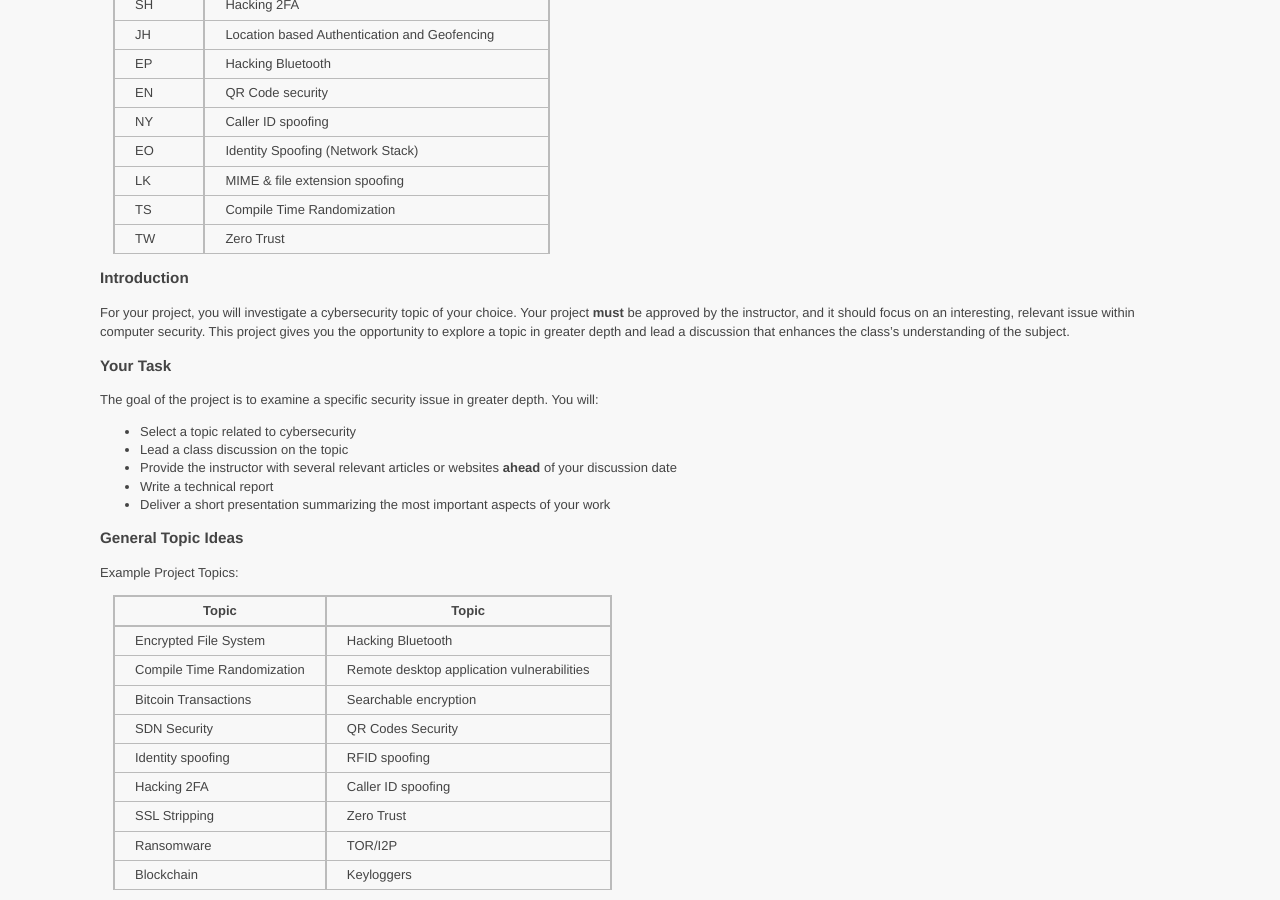
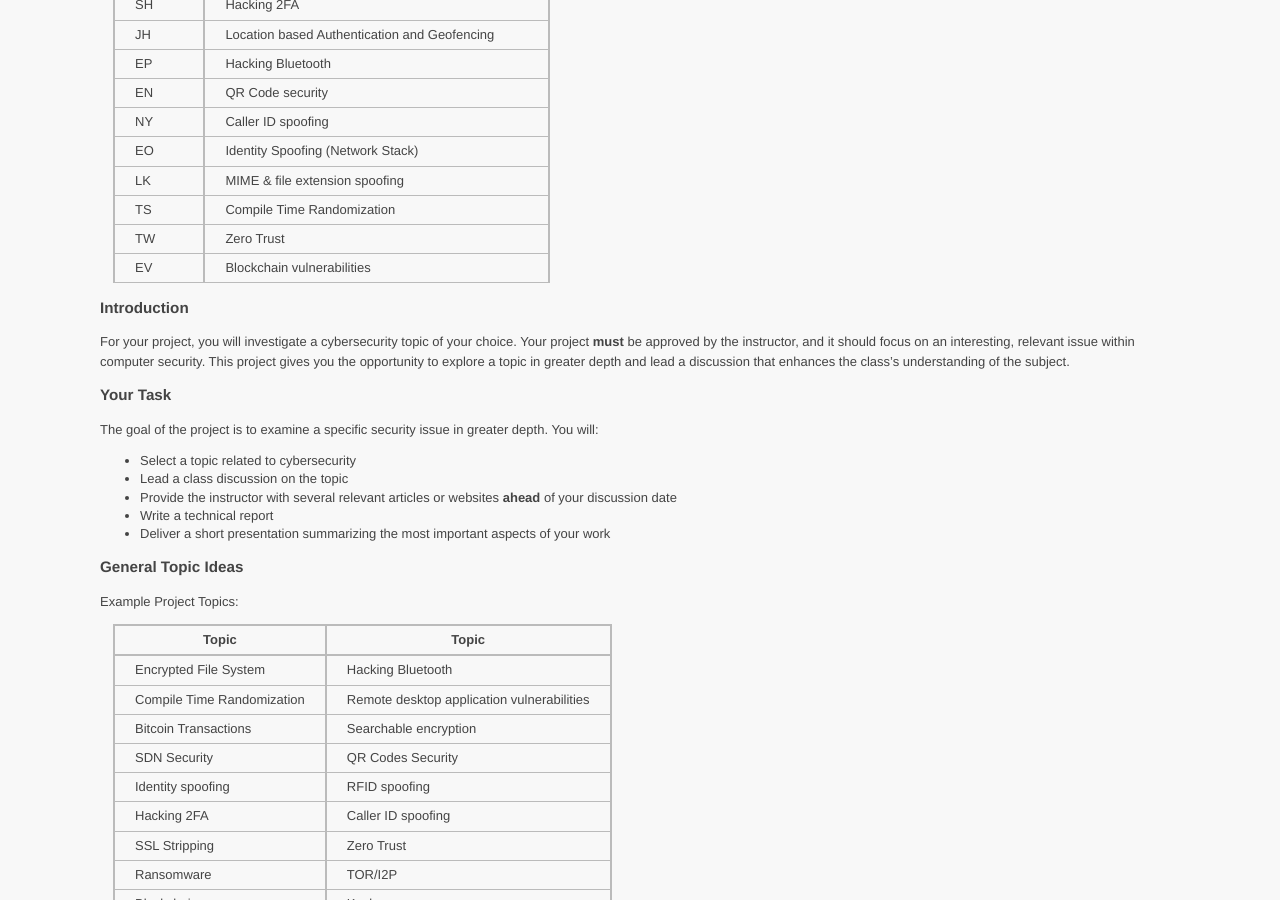
Before and after one commit to ycpcs/cs335-spring2026, a Jekyll site: the page built from assignments/project.md, in a window 1280 px wide and 900 px high, scrolled down 458 px. Built offline with Jekyll 4.4.1, drawn with Linux system fonts in a browser that asks for light colours.

Commit message:
update project

```diff
--- a/assignments/project.md
+++ b/assignments/project.md
@@ -30,6 +30,7 @@ Presentations:
 | LK      | MIME & file extension spoofing                   |
 | TS      | Compile Time Randomization                       |
 | TW      | Zero Trust                                       |
+| EV      | Blockchain vulnerabilities                       |
 
 
 ### Introduction
```
